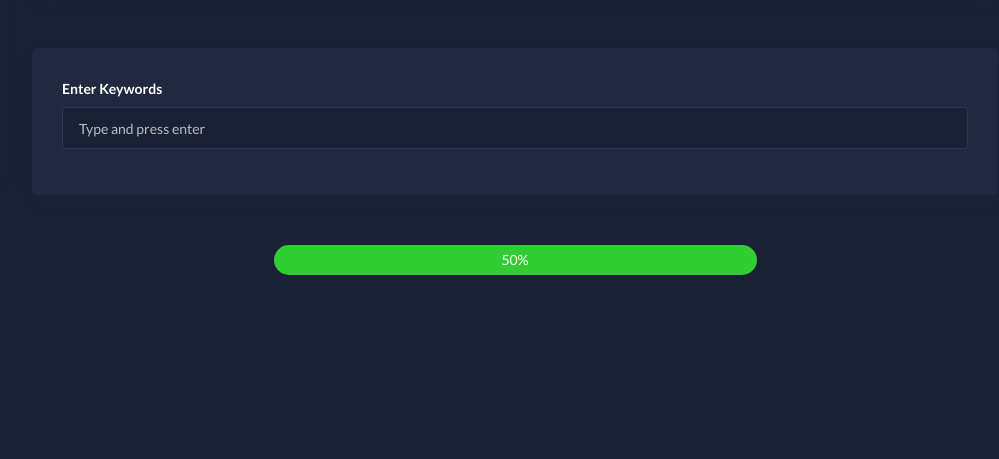
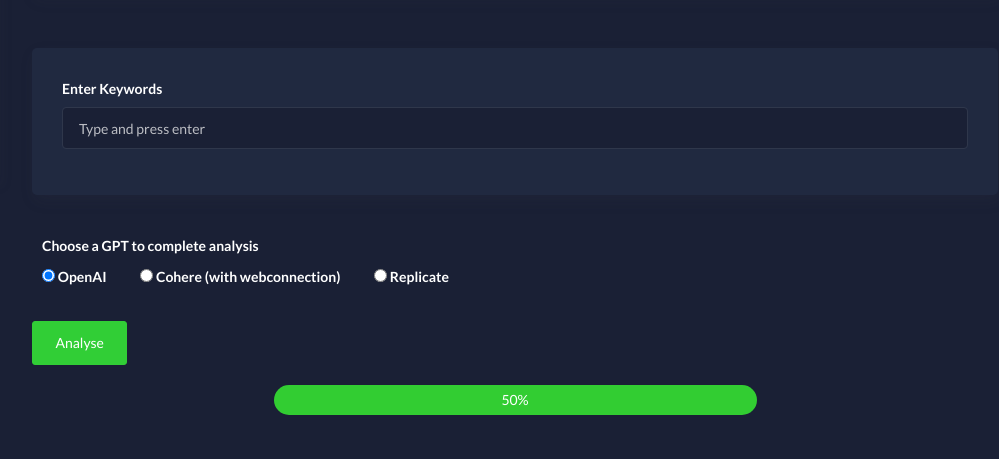
Before and after one commit to Karanvir1729/CourtRoom, a Python web app: template front-end/flask/apps/templates/next.html in a window 1280 px wide. Shown: the part 617-1076 px from the top of the page, without its empty margins (250-1249 px from the left). Before the commit the page ends 892 px from the top, so only its background shows below. Run offline with Jinja, Linux system fonts and the light colour scheme; the template is opened without the code that fills it: most values are stand-ins (such as "Sample title", 1, 10 or a date in 2020).

Commit message:
front-end 4.0

```diff
--- a/front-end/flask/apps/templates/next.html
+++ b/front-end/flask/apps/templates/next.html
@@ -39,6 +39,24 @@
         margin-left: 5px;
         color: white;
         cursor: pointer;
+    }
+    .popup-container {
+        display: none;
+        position: fixed;
+        left: 0;
+        top: 0;
+        width: 100%;
+        height: 100%;
+        background: rgba(0, 0, 0, 0.6);
+        z-index: 1000;
+        align-items: center;
+        justify-content: center;
+    }
+    .popup-content {
+        background: #32CD32;
+        padding: 20px;
+        border-radius: 5px;
+        text-align: center;
     }
 </style>
 {% endblock stylesheets %}
@@ -123,6 +141,29 @@
                     </div>
                 </div>
             </div>
+
+            <div class="form-check">
+                <label>Choose a GPT to complete analysis</label><br/>
+                <label class="form-radio-label">
+                    <input class="form-radio-input" type="radio" name="optionsRadios" value=""  checked="">
+                    <span class="form-radio-sign">OpenAI</span>
+                </label>
+                <label class="form-radio-label ml-3">
+                    <input class="form-radio-input" type="radio" name="optionsRadios" value="">
+                    <span class="form-radio-sign">Cohere (with webconnection)</span>
+                </label>
+                <label class="form-radio-label ml-3">
+                    <input class="form-radio-input" type="radio" name="optionsRadios" value="">
+                    <span class="form-radio-sign">Replicate</span>
+                </label>
+            </div>
+            <div id="popupContainer" class="popup-container">
+                <div id="popupContent" class="popup-content">
+                    <!-- Popup content will go here -->
+                </div>
+            </div>
+
+            <button class="btn btn-success mt-3" onclick="triggerPopup()">Analyse</button>
             {% endif %}
 
         <div class="progress-bar-container">
@@ -135,7 +176,30 @@
 <!-- Specific Page JS goes HERE  -->
 {% block javascripts %}
     <!-- Atlantis DEMO methods, don't include it in your project! -->
+
     <script>
+    function triggerPopup() {
+        var keywords = [];
+        document.querySelectorAll('.keyword-bubble').forEach(function(bubble) {
+            keywords.push(bubble.textContent.replace('✕', '').trim());
+        });
+        var selectedGPT = document.querySelector('input[name="optionsRadios"]:checked + .form-radio-sign').textContent;
+        showPopup(keywords, selectedGPT);
+    }
+
+    function showPopup(keywords, selection) {
+        const popupContainer = document.getElementById('popupContainer');
+        const popupContent = document.getElementById('popupContent');
+        popupContent.innerHTML = '<h4>Analysis Configuration</h4>' +
+                                 '<p><strong>Keywords:</strong> ' + keywords.join(', ') + '</p>' +
+                                 '<p><strong>Selected GPT:</strong> ' + selection + '</p>' +
+                                 '<button onclick="closePopup()">Close</button>';
+        popupContainer.style.display = 'flex';
+    }
+
+    function closePopup() {
+        document.getElementById('popupContainer').style.display = 'none';
+    }
         function progressBar() {
         const progressBar = document.getElementById('progressBar');
         let progress = 25;
@@ -155,6 +219,7 @@
             if (document.querySelector(".row.mt-4")) {
                    progressBar(); // Call this function only if search results are displayed
                  }
+
 
             keywordInput.addEventListener('keydown', function(event) {
                 if (event.key === 'Enter') {
```
Also changed, not shown: AutoKeyWords/chat_gpt_key_word_generation.py (+10 -11 lines).
